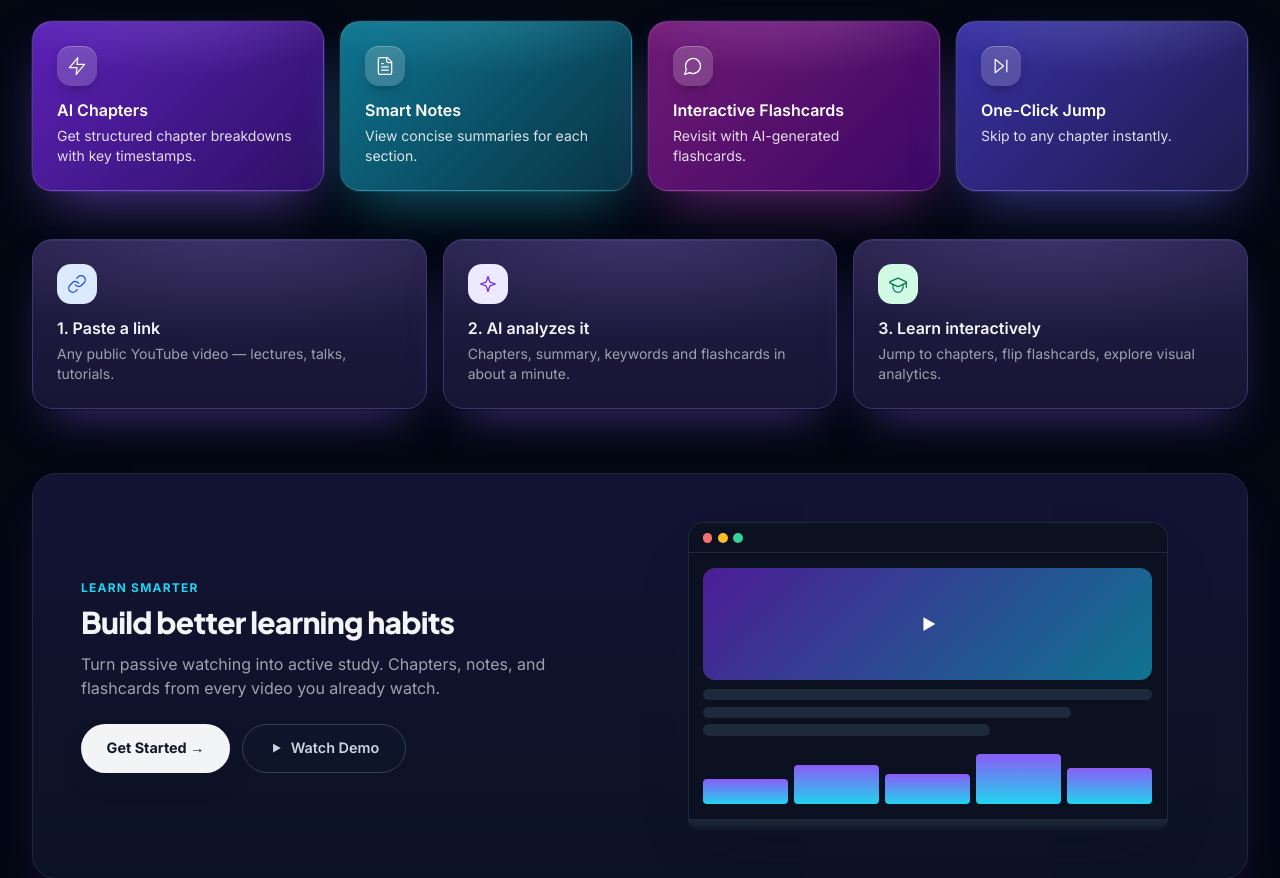
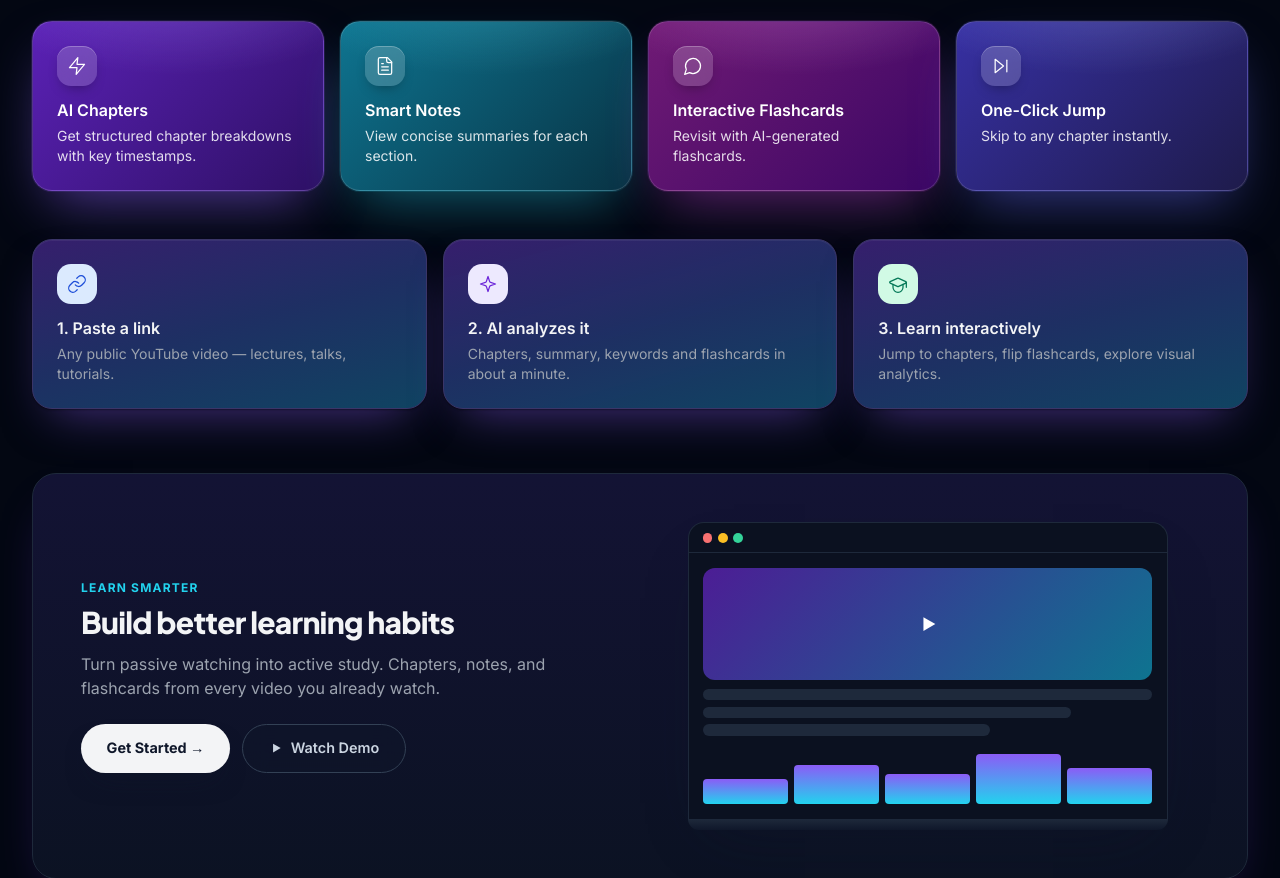
Before and after one commit to uzi612/EduClip, a Django app: page / in a window 1280 px wide. Shown: the part 876-1754 px from the top of the page. Run offline with Django 5.2, Linux system fonts and the light colour scheme; data that the repository does not hold is empty; style sheets or scripts are compiled from the project's sources; parts of the project's set-up code (start-up, migrations or seed data) failed here and were passed over.

Commit message:
style(cards): violet->blue->cyan identity gradient at low alpha for how-it-works steps

```diff
--- a/static/css/landing.css
+++ b/static/css/landing.css
@@ -466,14 +466,15 @@
   border-color: rgba(139, 92, 246, 0.45);
   box-shadow: var(--edu-shadow-lift);
 }
-/* How-it-works steps: one uniform, soft airy violet surface on all three —
-   a top sheen over a gentle violet wash, drawn from the app's violet→cyan
-   identity. Same background on every card; light-theme text stays slate. */
+/* How-it-works steps: one uniform surface on all three — the app's identity
+   gradient (violet #7c3aed → blue #3b82f6 → cyan #06b6d4) at low alpha over
+   the card, so it reads as a soft airy wash. Same background on every card;
+   light-theme text stays slate. */
 #how-it-works .feature-card {
   background:
-    radial-gradient(125% 95% at 50% 0%, #ffffff 0%, rgba(255, 255, 255, 0) 62%),
-    linear-gradient(180deg, #f4f0fe 0%, #e9e2fb 100%);
-  border-color: #d9cff7;
+    linear-gradient(165deg, rgba(124, 58, 237, 0.15) 0%, rgba(59, 130, 246, 0.1) 50%, rgba(6, 182, 212, 0.15) 100%),
+    #ffffff;
+  border-color: #d6d2f2;
   box-shadow:
     inset 0 1px 0 rgba(255, 255, 255, 0.9),
     0 1px 2px rgba(76, 29, 149, 0.1),
@@ -488,9 +489,9 @@
 }
 html.dark #how-it-works .feature-card {
   background:
-    radial-gradient(125% 95% at 50% 0%, rgba(167, 139, 250, 0.18) 0%, rgba(167, 139, 250, 0) 62%),
-    linear-gradient(180deg, #241f47 0%, #171433 100%);
-  border-color: #3d3670;
+    linear-gradient(165deg, rgba(124, 58, 237, 0.32) 0%, rgba(59, 130, 246, 0.26) 50%, rgba(6, 182, 212, 0.3) 100%),
+    #141230;
+  border-color: #3a3568;
   box-shadow:
     inset 0 1px 0 rgba(255, 255, 255, 0.06),
     0 1px 2px rgba(0, 0, 0, 0.4),
```
